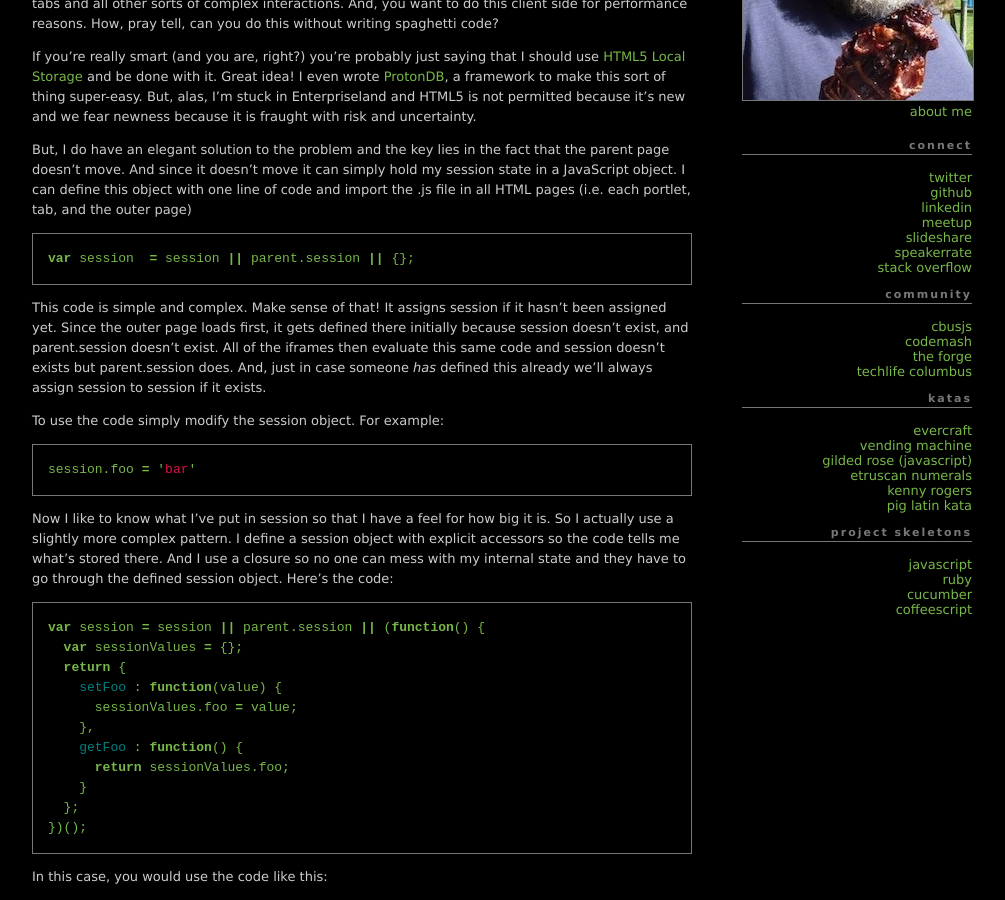
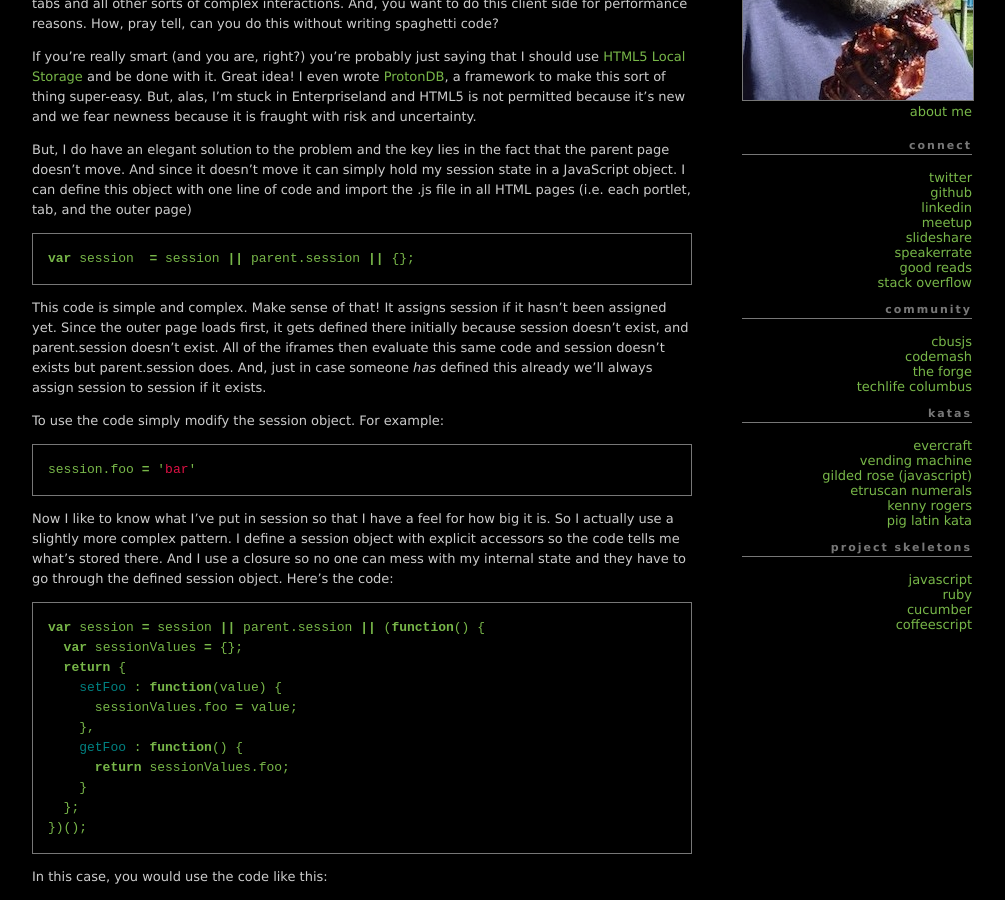
Before and after one commit to guyroyse/guyroyse.github.com, a Jekyll site: the page built from index.html, in a window 1280 px wide and 900 px high, scrolled down 505 px. Shown: the whole window, without its empty margins (148-1153 px from the left). Built offline with Jekyll 4.4.1, drawn with Linux system fonts in a browser that asks for light colours; Markdown is read by kramdown in place of the engine named in the settings; the list of posts is cut into pages by our own code.

Commit message:
added a link to GoodReads

```diff
--- a/_includes/sidebar/sidebar.html
+++ b/_includes/sidebar/sidebar.html
@@ -14,6 +14,7 @@
     <li><a href="http://www.meetup.com/members/14276674/">Meetup</a></li>
     <li><a href="http://slideshare.net/GuyRoyse">SlideShare</a></li>
     <li><a href="http://speakerrate.com/guyroyse">SpeakerRate</a></li>
+    <li><a href="http://www.goodreads.com/guyroyse">Good Reads</a></li>
     <li><a href="http://stackoverflow.com/users/513710/guy-royse">Stack Overflow</a></li>
   </ul>
 
```
